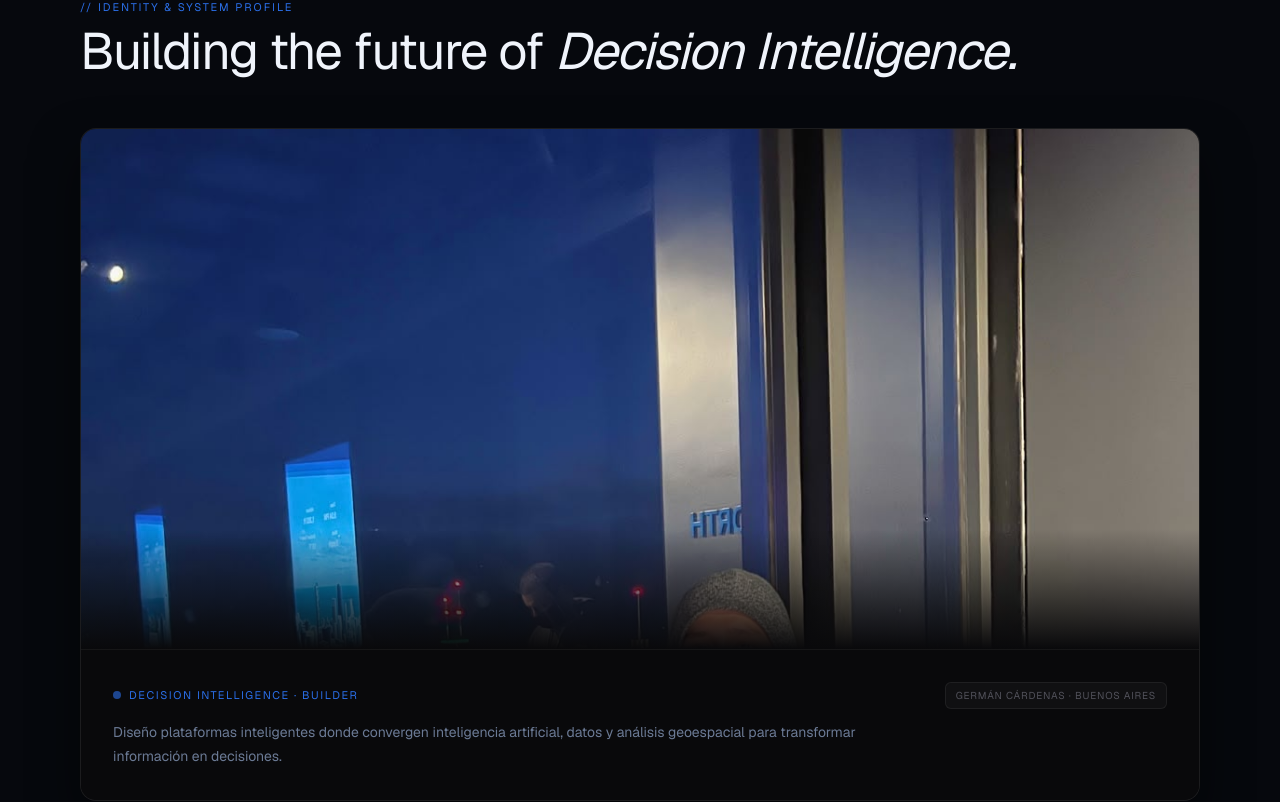
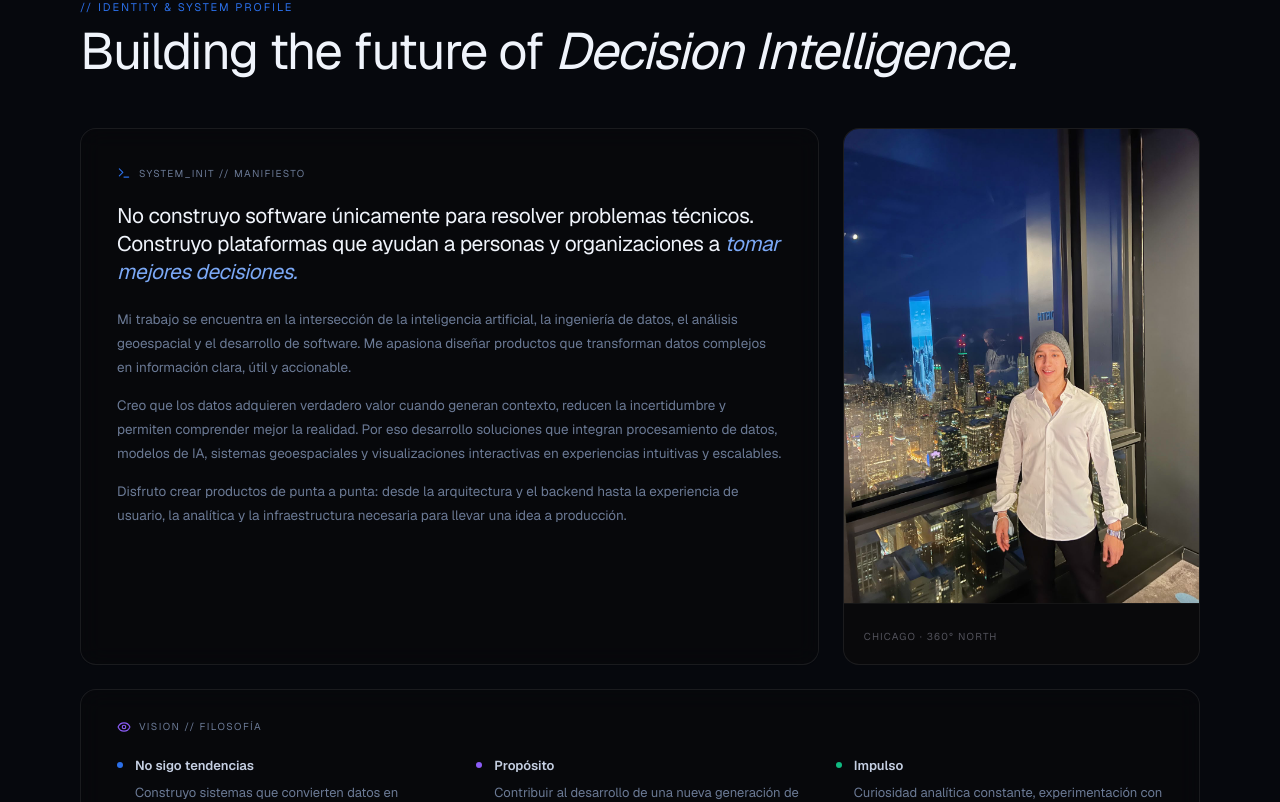
Before and after one commit to licgermancardenas-crypto/Lic.GermanCardenas, a Next.js app: page /en in a window 1280 px wide. Shown: the part 2458-3260 px from the top of the page. Built offline with nearby package versions, Linux system fonts and the light colour scheme.

Commit message:
AboutMeBento: photo as 1-col card with full natural height, no crop

```diff
--- a/components/ui/about-me-bento.tsx
+++ b/components/ui/about-me-bento.tsx
@@ -62,102 +62,7 @@ export function AboutMeBento() {
       {/* Bento grid */}
       <div className="grid grid-cols-1 md:grid-cols-3 gap-6">
 
-        {/* Block 1: Full-width photo — 3 cols */}
-        <div
-          className="md:col-span-3 rounded-2xl overflow-hidden flex flex-col group transition-all duration-300"
-          style={{
-            border: "1px solid rgba(255,255,255,0.08)",
-            background: "#09090b",
-            boxShadow: "0 24px 48px rgba(0,0,0,0.5)",
-          }}
-          onMouseEnter={(e) => {
-            (e.currentTarget as HTMLElement).style.borderColor = "rgba(255,255,255,0.16)";
-          }}
-          onMouseLeave={(e) => {
-            (e.currentTarget as HTMLElement).style.borderColor = "rgba(255,255,255,0.08)";
-          }}
-        >
-          {/* Image — full color, portrait photo with smart crop */}
-          <div
-            className="w-full relative overflow-hidden"
-            style={{ height: "clamp(320px, 45vw, 520px)" }}
-          >
-            {/* eslint-disable-next-line @next/next/no-img-element */}
-            <img
-              src="/german-skyline-night.jpg"
-              alt="Germán Cárdenas — Chicago skyline at night"
-              className="w-full h-full object-cover transition-transform duration-700 group-hover:scale-[1.02]"
-              style={{ objectPosition: "center 20%" }}
-            />
-            {/* Bottom fade */}
-            <div
-              className="absolute inset-x-0 bottom-0 pointer-events-none"
-              style={{
-                height: "120px",
-                background: "linear-gradient(to top, #09090b, transparent)",
-              }}
-            />
-          </div>
-
-          {/* Editorial footer */}
-          <div
-            style={{
-              padding: "32px",
-              background: "#09090b",
-              borderTop: "1px solid rgba(255,255,255,0.05)",
-              display: "flex",
-              flexDirection: "column",
-              gap: "12px",
-            }}
-          >
-            <div style={{ display: "flex", flexWrap: "wrap", alignItems: "center", justifyContent: "space-between", gap: "12px" }}>
-              <div style={{ display: "flex", alignItems: "center", gap: "8px" }}>
-                <span
-                  className="animate-pulse"
-                  style={{ width: "8px", height: "8px", borderRadius: "50%", background: "#2B6FE8", flexShrink: 0 }}
-                />
-                <span
-                  style={{
-                    fontFamily: "var(--font-mono)",
-                    fontSize: "11px",
-                    letterSpacing: "0.14em",
-                    textTransform: "uppercase",
-                    color: "#2B6FE8",
-                  }}
-                >
-                  Decision Intelligence · Builder
-                </span>
-              </div>
-              <span
-                style={{
-                  fontFamily: "var(--font-mono)",
-                  fontSize: "10px",
-                  color: "#52525b",
-                  background: "rgba(255,255,255,0.03)",
-                  border: "1px solid rgba(255,255,255,0.06)",
-                  padding: "4px 10px",
-                  borderRadius: "6px",
-                  letterSpacing: "0.08em",
-                }}
-              >
-                GERMÁN CÁRDENAS · BUENOS AIRES
-              </span>
-            </div>
-            <p
-              style={{
-                fontSize: "14px",
-                color: "#6B7A95",
-                lineHeight: 1.7,
-                maxWidth: "760px",
-              }}
-            >
-              Diseño plataformas inteligentes donde convergen inteligencia artificial, datos y
-              análisis geoespacial para transformar información en decisiones.
-            </p>
-          </div>
-        </div>
-
-        {/* Block 2: Manifesto — 2 cols */}
+        {/* Block 1: Manifesto — 2 cols */}
         <div
           className="md:col-span-2 rounded-2xl flex flex-col justify-between transition-all duration-300"
           style={{
@@ -228,14 +133,55 @@ export function AboutMeBento() {
           </div>
         </div>
 
-        {/* Block 3: Vision / Philosophy — 1 col */}
+        {/* Block 2: Photo — 1 col, full image no crop */}
         <div
-          className="rounded-2xl flex flex-col justify-between transition-all duration-300"
+          className="rounded-2xl overflow-hidden flex flex-col group transition-all duration-300"
+          style={{
+            border: "1px solid rgba(255,255,255,0.08)",
+            background: "#09090b",
+          }}
+          onMouseEnter={(e) => {
+            (e.currentTarget as HTMLElement).style.borderColor = "rgba(255,255,255,0.18)";
+          }}
+          onMouseLeave={(e) => {
+            (e.currentTarget as HTMLElement).style.borderColor = "rgba(255,255,255,0.08)";
+          }}
+        >
+          {/* eslint-disable-next-line @next/next/no-img-element */}
+          <img
+            src="/german-skyline-night.jpg"
+            alt="Germán Cárdenas — Chicago skyline at night"
+            className="w-full transition-transform duration-700 group-hover:scale-[1.02]"
+            style={{ display: "block", height: "auto" }}
+          />
+          <div
+            style={{
+              padding: "16px 20px",
+              borderTop: "1px solid rgba(255,255,255,0.05)",
+            }}
+          >
+            <span
+              style={{
+                fontFamily: "var(--font-mono)",
+                fontSize: "10px",
+                letterSpacing: "0.12em",
+                textTransform: "uppercase",
+                color: "#52525b",
+              }}
+            >
+              Chicago · 360° NORTH
+            </span>
+          </div>
+        </div>
+
+        {/* Block 3: Vision / Philosophy — full width */}
+        <div
+          className="md:col-span-3 rounded-2xl transition-all duration-300"
           style={{
             border: "1px solid rgba(255,255,255,0.08)",
             background: "rgba(9,9,11,0.5)",
             backdropFilter: "blur(12px)",
-            padding: "28px",
+            padding: "28px 36px",
           }}
           onMouseEnter={(e) => {
             (e.currentTarget as HTMLElement).style.borderColor = "rgba(255,255,255,0.16)";
@@ -244,7 +190,6 @@ export function AboutMeBento() {
             (e.currentTarget as HTMLElement).style.borderColor = "rgba(255,255,255,0.08)";
           }}
         >
-          <div style={{ display: "flex", flexDirection: "column", gap: "18px" }}>
           <div
             style={{
               display: "flex",
@@ -255,15 +200,16 @@ export function AboutMeBento() {
               letterSpacing: "0.14em",
               textTransform: "uppercase",
               color: "#6B7A95",
+              marginBottom: "20px",
             }}
           >
             <Eye style={{ width: "14px", height: "14px", color: "#8b5cf6", flexShrink: 0 }} />
             VISION // FILOSOFÍA
           </div>
 
-            <ul style={{ display: "flex", flexDirection: "column", gap: "18px" }}>
+          <div className="grid grid-cols-1 md:grid-cols-3 gap-8">
             {visionItems.map((item) => (
-                <li key={item.label} style={{ display: "flex", alignItems: "flex-start", gap: "12px" }}>
+              <div key={item.label} style={{ display: "flex", alignItems: "flex-start", gap: "12px" }}>
                 <span
                   style={{
                     width: "6px",
@@ -271,18 +217,17 @@ export function AboutMeBento() {
                     borderRadius: "50%",
                     background: item.color,
                     flexShrink: 0,
-                      marginTop: "6px",
+                    marginTop: "7px",
                   }}
                 />
-                  <span style={{ fontSize: "12px", color: "#6B7A95", lineHeight: 1.72 }}>
-                    <strong style={{ color: "#C5CFE2", fontWeight: 600, display: "block", marginBottom: "2px" }}>
+                <span style={{ fontSize: "13px", color: "#6B7A95", lineHeight: 1.72 }}>
+                  <strong style={{ color: "#C5CFE2", fontWeight: 600, display: "block", marginBottom: "4px" }}>
                     {item.label}
                   </strong>
                   {item.detail}
                 </span>
-                </li>
+              </div>
             ))}
-            </ul>
           </div>
         </div>
 
```
Lines whose indentation alone changed are shown as unchanged.
